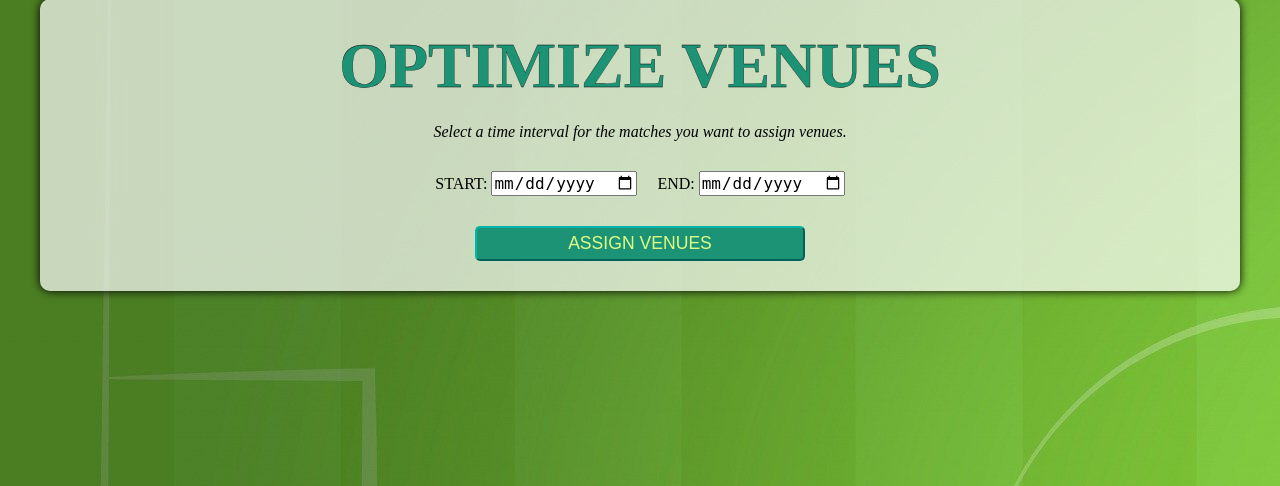
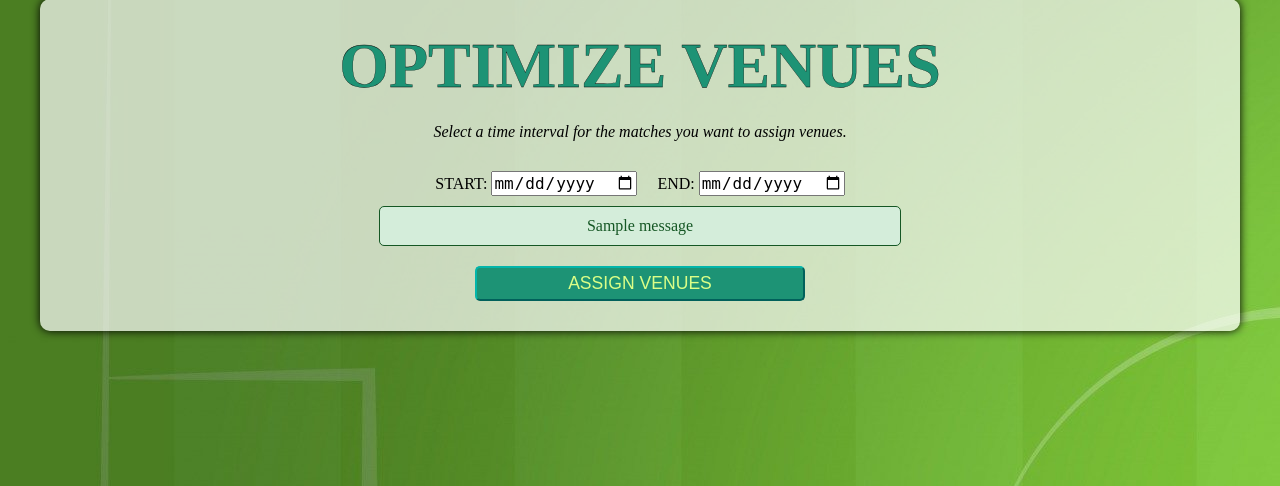
Before and after one commit to berfinyuksel/sahaatar, a Flask app: page /optimize in a window 1280 px wide. Shown: the part 160-646 px from the top of the page. Run offline with Flask 3, Linux system fonts and the light colour scheme; the visitor is signed in with stand-in values (Sample User, id 1); tables that the repository leaves empty hold one stand-in row (values such as "Sample post"); one stand-in notice (Sample message) is shown; parts of the project's set-up code (start-up, migrations or seed data) failed here and were passed over; some libraries are stand-ins or nearby versions.

Commit message:
optimize flash message

```diff
--- a/website/static/css/optimize_styles.css
+++ b/website/static/css/optimize_styles.css
@@ -180,3 +180,16 @@ p {
     margin-bottom: 20px;
     text-align: center;
 }
+
+.alert-success {
+    padding: 10px;
+    margin-bottom: 20px;
+    border: 1px solid #155724;
+    border-radius: 5px;
+    color: #155724;
+    background-color: #d4edda;
+    margin: 0 auto;
+    max-width: 500px;
+    text-align: center;
+    animation: fadeOut 10s forwards;
+}
--- a/website/templates/optimize.html
+++ b/website/templates/optimize.html
@@ -59,6 +59,17 @@
                         <input type="date" id="endDate" name="endDate" required>
                     </div>
                 </div>
+                {% with messages = get_flashed_messages(with_categories=true) %}
+                {% if messages %}
+                <div class="alert-container">
+                    {% for category, message in messages %}
+                    <div class="alert alert-{{ category }}">
+                        {{ message }}
+                    </div>
+                    {% endfor %}
+                </div>
+                {% endif %}
+                {% endwith %}
                 <button type="submit" id="submitButton">ASSIGN VENUES</button>
             </form>
     </main>
--- a/website/views.py
+++ b/website/views.py
@@ -586,10 +586,14 @@ def handle_venue_selection():
 
 @views.route('/optimize', methods=['GET','POST'])
 def optimize():
-    league= League.query.all()
+    league = League.query.all()
     league_name = request.form.get("league_name")
+
     if request.method == 'POST':
         export_match_to_csv()
         export_venue_to_csv()
         run_gurobi()
+
+        flash("Assigned Successfully!", "success")
+
     return render_template('optimize.html', league=league)
```
